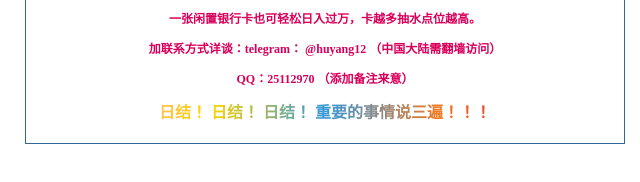
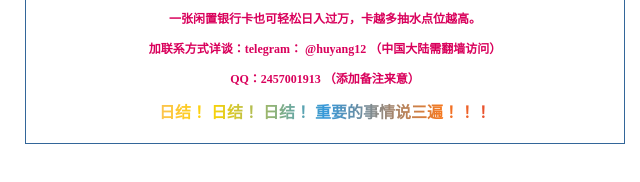
Before and after one commit to xzy264/jz, a plain HTML site: page index.html in a window 1280 px wide. Shown: the part 146-328 px from the top of the page, 315-955 px from the left. Drawn offline with Linux system fonts and the light colour scheme.

Commit message:
Update index.html

```diff
--- a/index.html
+++ b/index.html
@@ -135,7 +135,7 @@ a,a:link,a:visited,a:hover,a:active{
 <div style="font-size:12px; text-align:center; margin-bottom:10px; color: #D9005B; font-weight:bold;">
   <p>一张闲置银行卡也可轻松日入过万，卡越多抽水点位越高。</p>
     <p> 加联系方式详谈：telegram：  @huyang12  （中国大陆需翻墙访问）</p>
-  <p>QQ：25112970   （添加备注来意）</p>
+  <p>QQ：2457001913   （添加备注来意）</p>
     <!--p>绝不收取任何费用</p-->
  <div class="masked" style="font-size:16px; text-align:center; margin-bottom:10px; color: #F00; font-weight: bold;">
   日结！ 日结！   日结！   重要的事情说三遍！！！</div>
```
